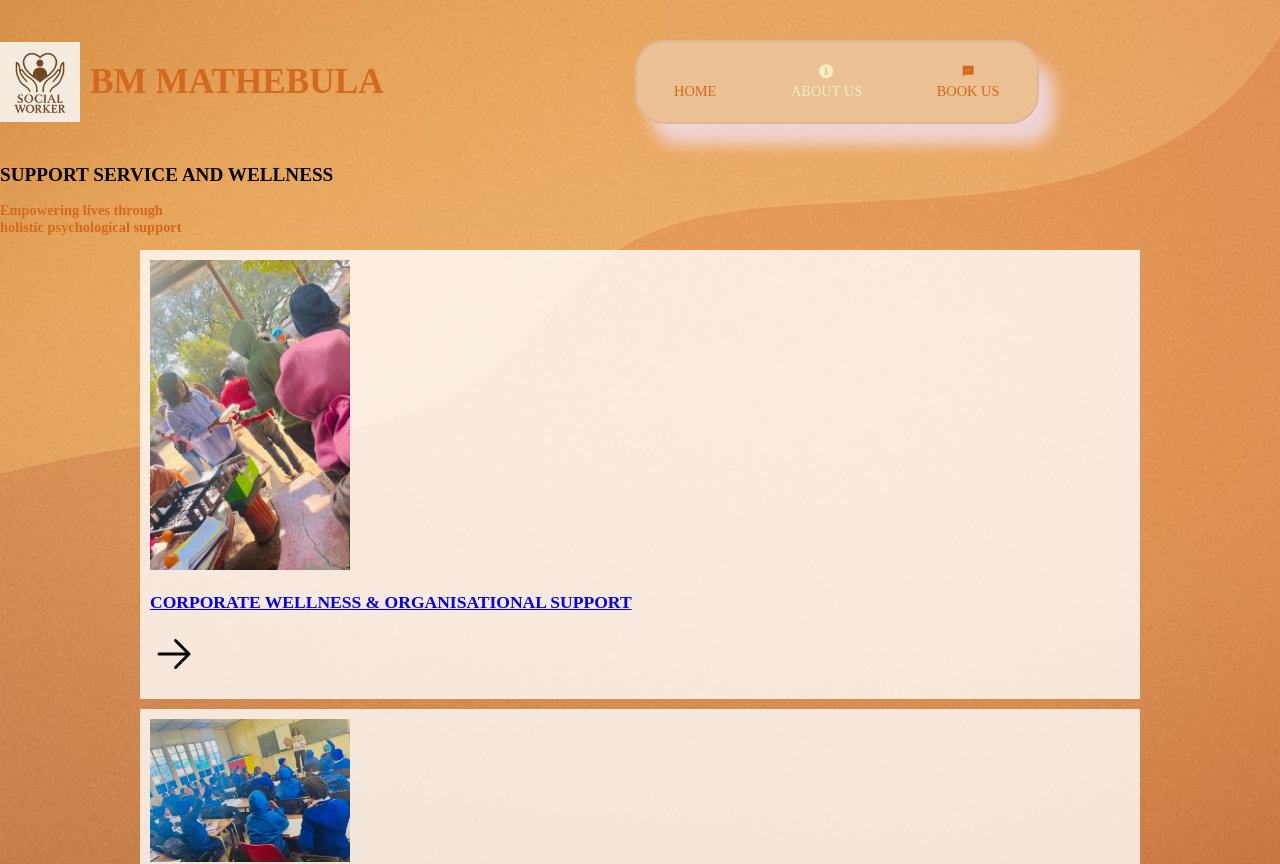
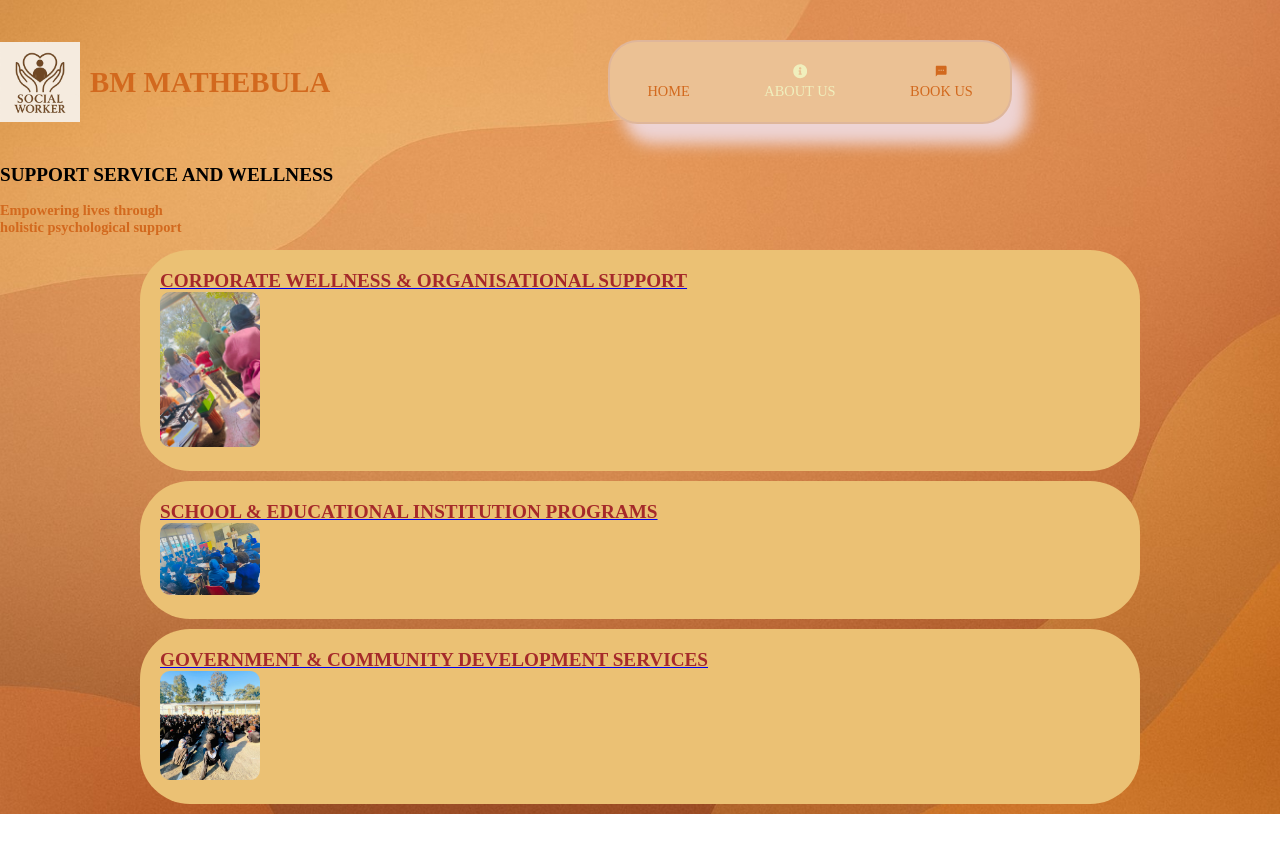
Before and after one commit to Sharon-software/wellness, a React (Create React App) app: page /about in a window 1280 px wide. Shown: the top 864 px of the page. After the commit the page ends 814 px from the top, so only its background shows below. Built offline with nearby package versions, Linux system fonts and the light colour scheme; some icons are missing.

Commit message:
responsive screen

```diff
--- a/src/index.css
+++ b/src/index.css
@@ -5,6 +5,7 @@
   overflow-x: hidden;
   margin: 0 auto;
   box-sizing: border-box;
+
 }
 
 
@@ -27,14 +28,14 @@ body {
 }
 
 .logo img {
-  width: 80px;
-  height: 80px;
+  width: 5rem;
+  height: 5rem;
 }
 
 .logo h1 {
   margin: 0;
   color: chocolate;
-  font-size: 2.2rem;
+  font-size:1.8rem;
   font-weight: bolder;
 }
 
@@ -118,28 +119,50 @@ body {
 
 
 .info-box {
-  background: rgba(255, 255, 255, 0.8);
-  width: 90%;
+  background:rgb(235, 193, 116);
+  width:90%;
   max-width: 1000px;
   height: auto;
   margin: 10px auto;
   display: flex;
+  flex: 1 1 250px;
   align-items: center;
-  justify-content: space-between;
-  padding: 10px;
+  justify-content:flex-start;
+  flex-wrap: wrap;
+  gap: 20px;
+  padding:20px;
   box-sizing: border-box;
-  flex-wrap: nowrap;
+  border-radius:50px;
+}
+
+
+.info-box .icon {
+  font-size: 3rem;
+  color:brown;
+  flex-shrink: 0;
+
 }
 
 .info-box img {
-  max-width: 200px;
+  max-width:100px;
   height: auto;
-  margin-right: 10px;
+  flex-shrink: 0;
+  border-radius: 10px;
 }
+.info-box :hover{
+  color:wheat;
 
-.info-box .icon {
-  font-size: 3rem;
-  color: black;
+}
+.info-box img:hover{
+  transform: scale(2.3);
+ }
+
+.info-box h3 {
+  font-size: 1.2rem;
+  margin: 0;
+  flex: 1;
+  color:brown;
+  text-decoration: none;
 }
 
 
@@ -183,16 +206,17 @@ body {
 
 
 .contact-form {
-  width: 90%;
+  width: 80%;
   max-width: 500px;
   margin: 20px auto;
 }
 
 .contact-form fieldset {
-  border: 5px solid rgb(221, 190, 133);
-  border-radius: 30px;
-  padding: 10px;
+  border:0 solid rgb(221, 190, 133);
+  border-radius:30px;
+  padding: 15px;
   box-sizing: border-box;
+  box-shadow: 15px 20px 15px 20px #eed4d4;
 }
 
 
@@ -206,22 +230,29 @@ img {
   body { font-size: 14px; }
   .navbar { width: 85%; }
   .service { width: 85%; }
+  .info-box {display: flex; flex-direction:row;}
 }
 
 @media (max-width: 992px) {
   body { font-size: 13px; }
   .navbar { width: 80%; }
   .service { width: 80%; }
+  .info-box {display: flex;flex-direction:row;}
 }
 
 @media (max-width: 768px) {
   body { font-size: 12px; }
-  .navbar { width: 75%; }
+  .navbar { width:55%; }
   .service { width: 75%; }
+  .info-box {display: flex;flex-direction: row;}
+  .contact-form { width:70%;}
 }
 
 @media (max-width: 480px) {
-  body { font-size: 11px; }
-  .navbar { width: 90%; }
+  body { font-size: 20px; }
+  .nav .logo h1{font-size:1rem; display:flex; }
+  .navbar { width:50%; }
   .service { width: 90%; }
+  .info-box {width:90%;display: flex;flex-direction:row;}
+  .contact-form fieldset {margin-left:40px;width:60%;}
 }
--- a/src/pages/About.js
+++ b/src/pages/About.js
@@ -11,26 +11,27 @@ const About = () => {
       <div className="content">
         <div className="info-box">
           <Link to ="/Corporate">
+          <h3>CORPORATE WELLNESS & ORGANISATIONAL SUPPORT</h3>
           <img src={img2} alt="img2" />
-          <h3>CORPORATE WELLNESS & ORGANISATIONAL SUPPORT</h3>
-          <span className="icon"><HiOutlineArrowSmallRight/></span>
+
           </Link>
         </div>
 
         <div className="info-box">
           <Link to="/Schools">
+          <h3>SCHOOL & EDUCATIONAL INSTITUTION PROGRAMS</h3>
           <img src={img1} alt="img1" />
-          <h3>SCHOOL & EDUCATIONAL INSTITUTION PROGRAMS</h3>
-          <span className="icon"><HiOutlineArrowSmallRight/></span>
+
+
           </Link>
         </div>
 
         <div className="info-box">
           <Link to="/Government">
+          <h3>GOVERNMENT & COMMUNITY DEVELOPMENT SERVICES</h3>
           <img src={img3} alt="img3" />
-          <h3>GOVERNMENT & COMMUNITY DEVELOPMENT SERVICES</h3>
-          <div className="icon"><HiOutlineArrowSmallRight/></div>
-          </Link>
+
+      </Link>
         </div>
 
       </div>
--- a/src/pages/Book.js
+++ b/src/pages/Book.js
@@ -40,7 +40,7 @@ emailjs.send(serviceId, templateId, templateParams, publicKey)
 
       <form onSubmit={handleSubmit} className="contact-form">
         <fieldset>
-          <legend>Email Form</legend>
+
           <label>Name</label>
           <input
           type="text"
--- a/src/pages/NavBar.js
+++ b/src/pages/NavBar.js
@@ -15,6 +15,7 @@ const NavBar = () => {
       <div className="logo">
         <img src={logo} alt="logo"/>
         <h1>BM MATHEBULA </h1>
+
         <div className="navbar">
       <ul>
         <li>
```
